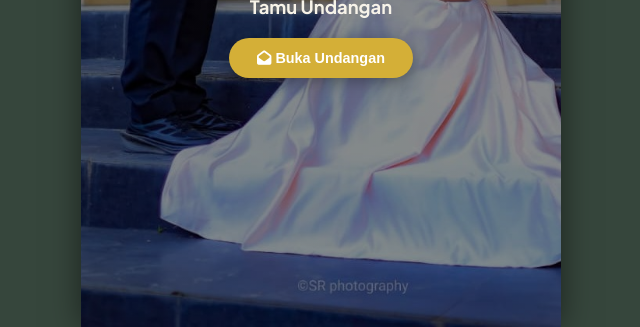
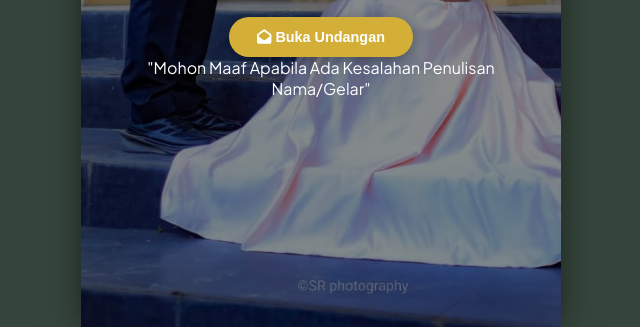
Before and after one commit to jeprianto24/Tandi-Jeni, a plain HTML site: page index.html in a window 1280 px wide. Shown: the part 473-800 px from the top of the page, without its empty margins (319-959 px from the left). Drawn offline with Linux system fonts and the light colour scheme; no server answers.

Commit message:
Update index.html

```diff
--- a/index.html
+++ b/index.html
@@ -74,6 +74,7 @@
             <button class="btn-buka" onclick="bukaUndangan()">
                 <i class="fa-solid fa-envelope-open"></i> Buka Undangan
             </button>
+            <p>"Mohon Maaf  Apabila Ada Kesalahan Penulisan Nama/Gelar"</p>
         </div>
     </div>
 
```
